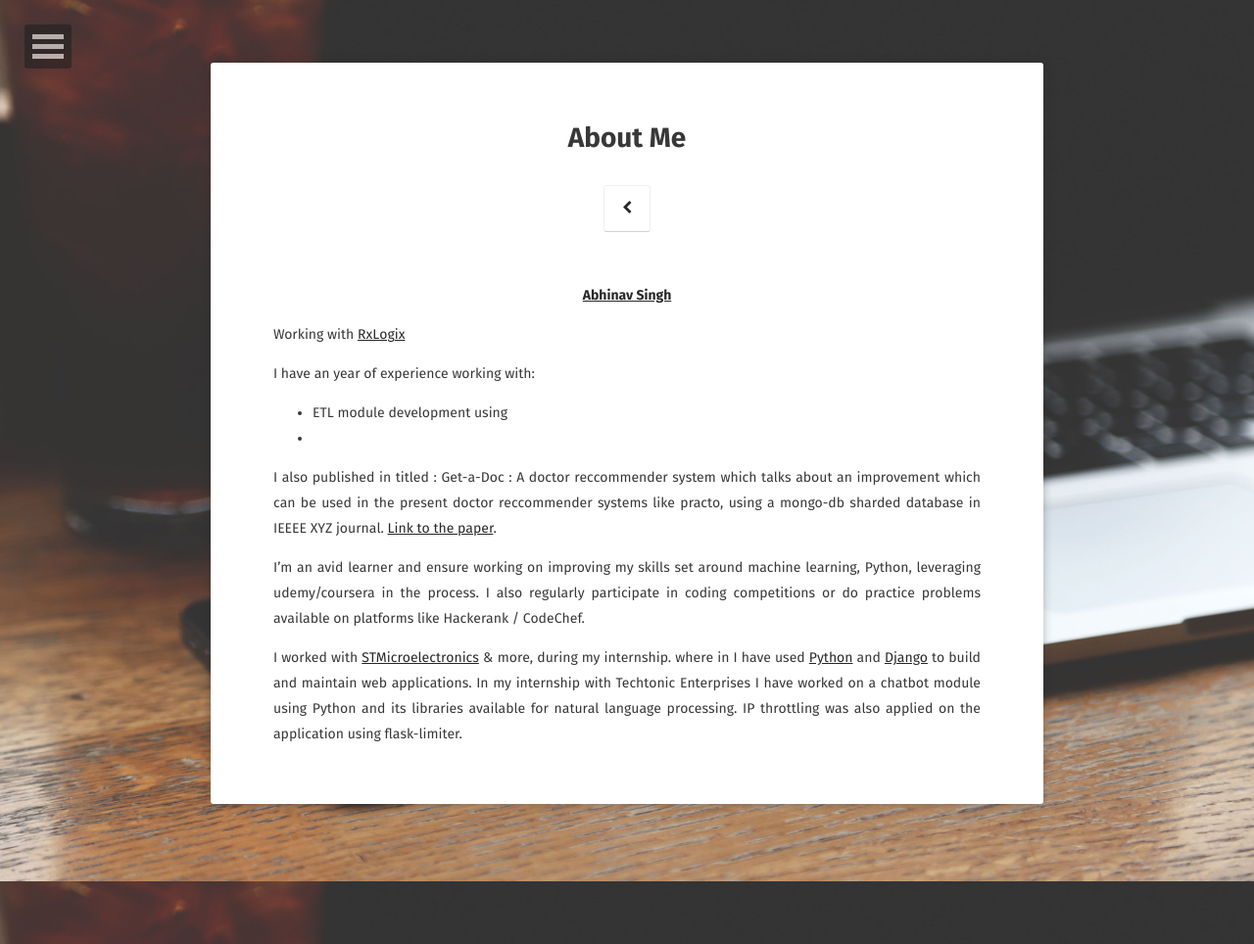
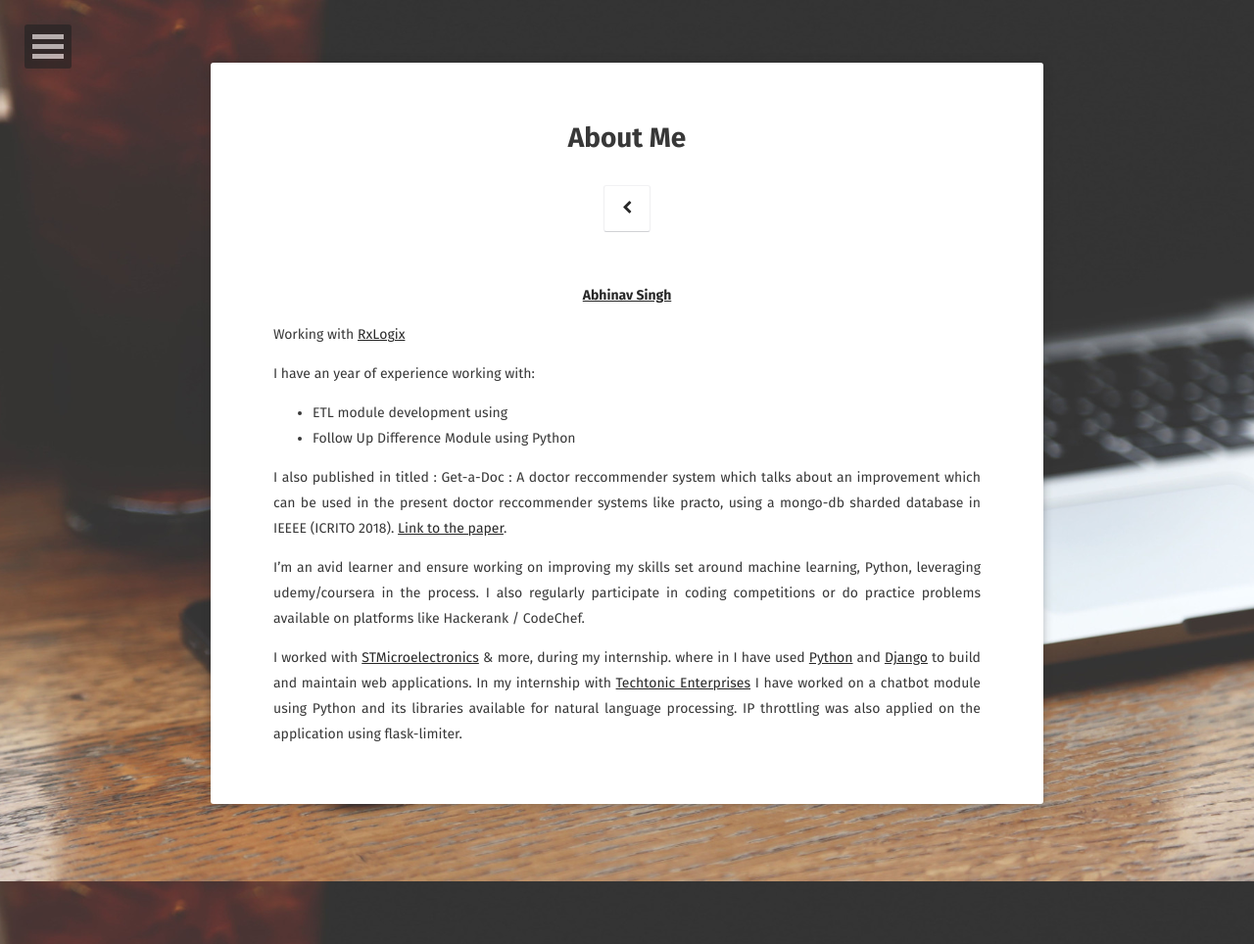
Before and after one commit to sudoabhinav/sudoabhinav.github.io, a Jekyll site: the page built from about/index.md, in a window 1280 px wide. Shown: the whole page at 98% size. Built offline with Jekyll 4.4.1, drawn with Linux system fonts in a browser that asks for light colours; some web fonts are replaced.

Commit message:
Update About Page

```diff
--- a/about/index.md
+++ b/about/index.md
@@ -13,11 +13,11 @@ Working with [RxLogix](https://www.rxlogix.com/en/)
 
 I have an year of experience working with:
 - ETL module development using
--
+- Follow Up Difference Module using Python
 
-I also published in titled : Get-a-Doc : A doctor reccommender system which talks about an improvement which can be used in the present doctor reccommender systems like practo, using a mongo-db sharded database in IEEEE XYZ journal.
+I also published in titled : Get-a-Doc : A doctor reccommender system which talks about an improvement which can be used in the present doctor reccommender systems like practo, using a mongo-db sharded database in IEEEE (ICRITO 2018).
 [Link to the paper](https://ieeexplore.ieee.org/document/8748776).
 
 I'm an avid learner and ensure working on improving my skills set around machine learning, Python, leveraging udemy/coursera in the process. I also regularly participate in coding competitions or do practice problems available on platforms like Hackerank / CodeChef.
 
-I worked with [STMicroelectronics](https://www.st.com/content/st_com/en.html) & more, during my internship. where in I have used [Python](https://python.org) and [Django](https://www.djangoproject.com/) to build and maintain web applications. In my internship with Techtonic Enterprises I have worked on a chatbot module using Python and its libraries available for natural language processing. IP throttling was also applied on the application using flask-limiter.
+I worked with [STMicroelectronics](https://www.st.com/content/st_com/en.html) & more, during my internship. where in I have used [Python](https://python.org) and [Django](https://www.djangoproject.com/) to build and maintain web applications. In my internship with [Techtonic Enterprises](https://www.wearetechtonic.com/) I have worked on a chatbot module using Python and its libraries available for natural language processing. IP throttling was also applied on the application using flask-limiter.
```
